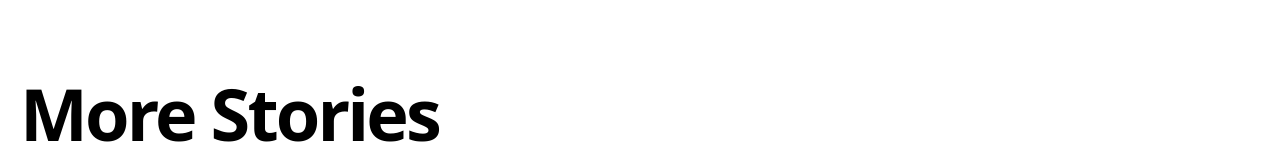
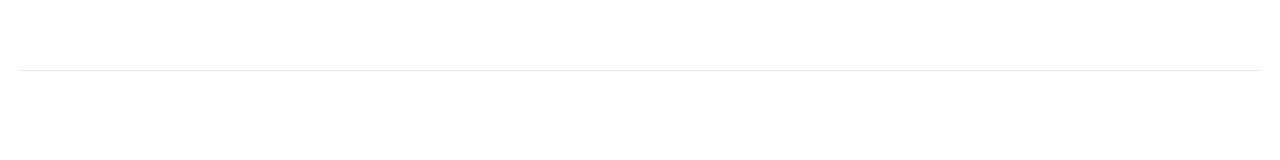
Before and after one commit to TheBoringBOT/studio-moo, a Next.js app: page /blog in a window 1280 px wide. Shown: the part 451-611 px from the top of the page. Built offline with nearby package versions, Linux system fonts and the light colour scheme.

Commit message:
Added seperator for section

```diff
--- a/pages/blog.js
+++ b/pages/blog.js
@@ -1,11 +1,16 @@
+import Head from "next/head";
+import { SITE_NAME } from "../lib/constants";
+
+// layout components
+import Intro from "../components/layout/intro";
+import Layout from "../components/layout/layout";
 import Container from "../components/layout/container";
+import Spacer from "../components/layout/section-separator";
+
+// Blog components
 import MoreStories from "../components/blog/more-stories";
 import HeroPost from "../components/blog/hero-post";
-import Intro from "../components/layout/intro";
-import Layout from "../components/layout/layout";
 import { getAllPosts } from "../lib/api";
-import Head from "next/head";
-import { SITE_NAME } from "../lib/constants";
 
 export default function Blog({ allPosts }) {
   const heroPost = allPosts[0];
@@ -28,6 +33,7 @@ export default function Blog({ allPosts }) {
               excerpt={heroPost.excerpt}
             />
           )}
+          <Spacer />
           {morePosts.length > 0 && <MoreStories posts={morePosts} />}
         </Container>
       </Layout>
```
